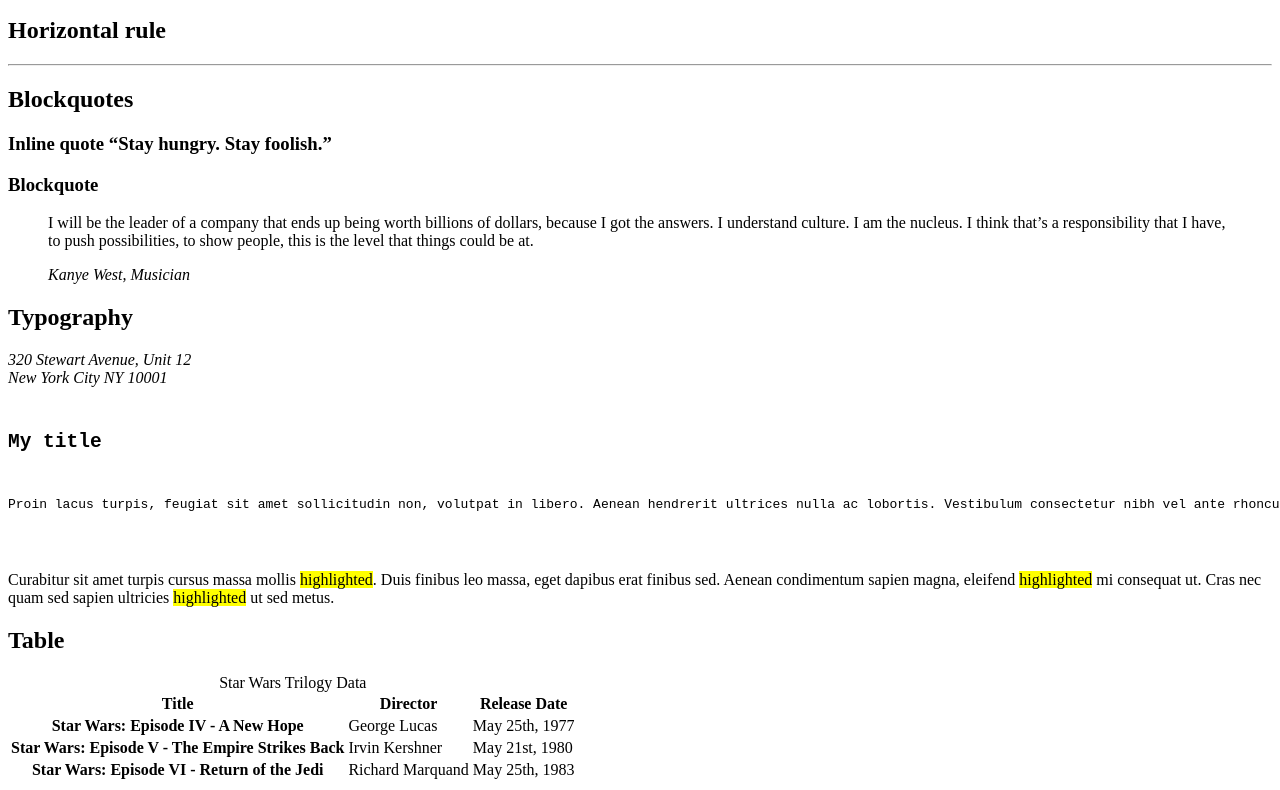
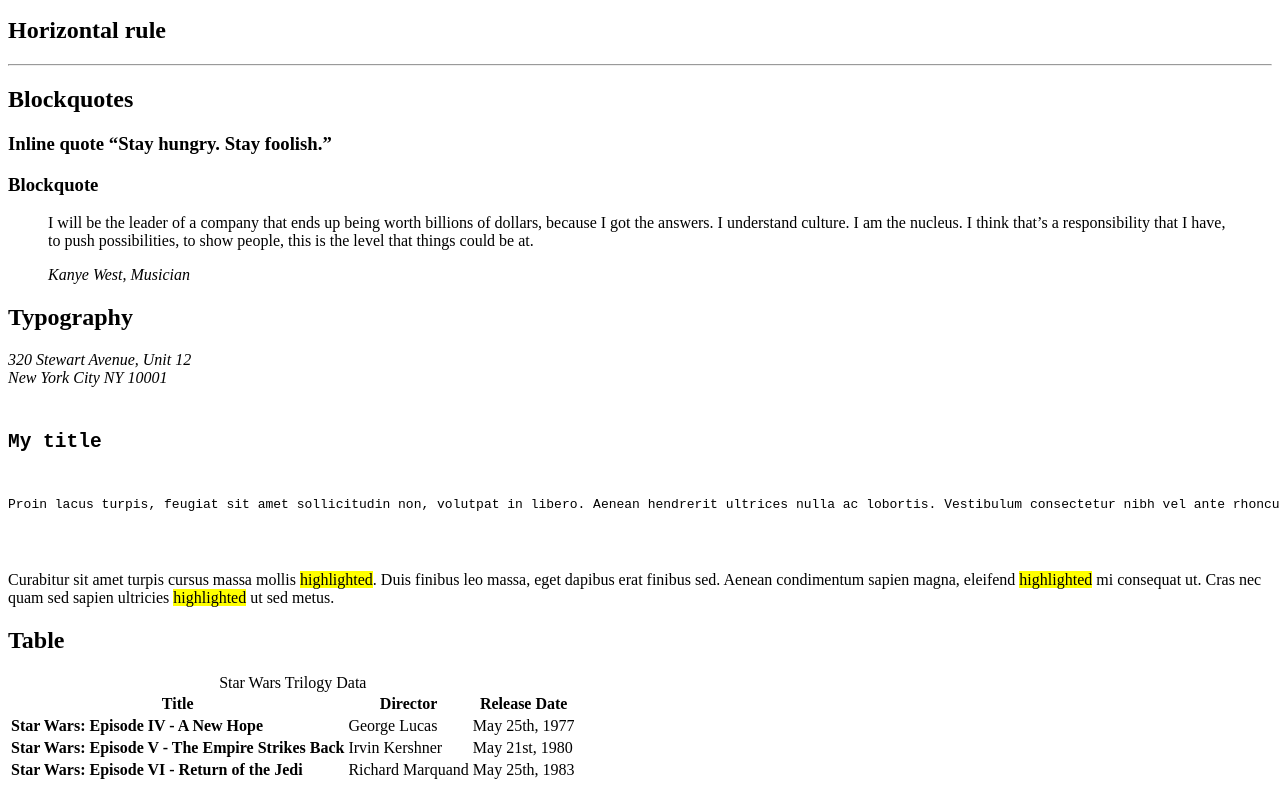
Before and after one commit to alizium/holbertonschool-web_front_end, a plain HTML site: page html_advanced/33-styleguide.html in a window 1280 px wide. Shown: the part 931-1721 px from the top of the page. Drawn offline with Linux system fonts and the light colour scheme.

Commit message:
correction

```diff
--- a/html_advanced/33-styleguide.html
+++ b/html_advanced/33-styleguide.html
@@ -121,17 +121,15 @@
           </p>
         </div>
       </section>
-    </main>
 
+      <!-- Table -->
       <!-- Table -->
       <section>
         <header>
           <h2>Table</h2>
         </header>
         <table>
-			<caption>
-                Star Wars Trilogy Data
-                </caption>
+          <caption>Star Wars Trilogy Data</caption>
           <thead>
             <tr>
               <th scope="col">Title</th>
@@ -141,22 +139,23 @@
           </thead>
           <tbody>
             <tr>
-                        <th scope="row">Star Wars: Episode IV - A New Hope</th>
+              <td><strong>Star Wars: Episode IV - A New Hope</strong></td>
               <td>George Lucas</td>
               <td>May 25th, 1977</td>
             </tr>
             <tr>
-                        <th scope="row">Star Wars: Episode V - The Empire Strikes Back</th>
+              <td><strong>Star Wars: Episode V - The Empire Strikes Back</strong></td>
               <td>Irvin Kershner</td>
               <td>May 21st, 1980</td>
             </tr>
             <tr>
-                        <th scope="row">Star Wars: Episode VI - Return of the Jedi</th>
+              <td><strong>Star Wars: Episode VI - Return of the Jedi</strong></td>
               <td>Richard Marquand</td>
               <td>May 25th, 1983</td>
             </tr>
           </tbody>
         </table>
       </section>
+    </main>
   </body>
 </html>
```
Lines whose indentation alone changed are shown as unchanged.
